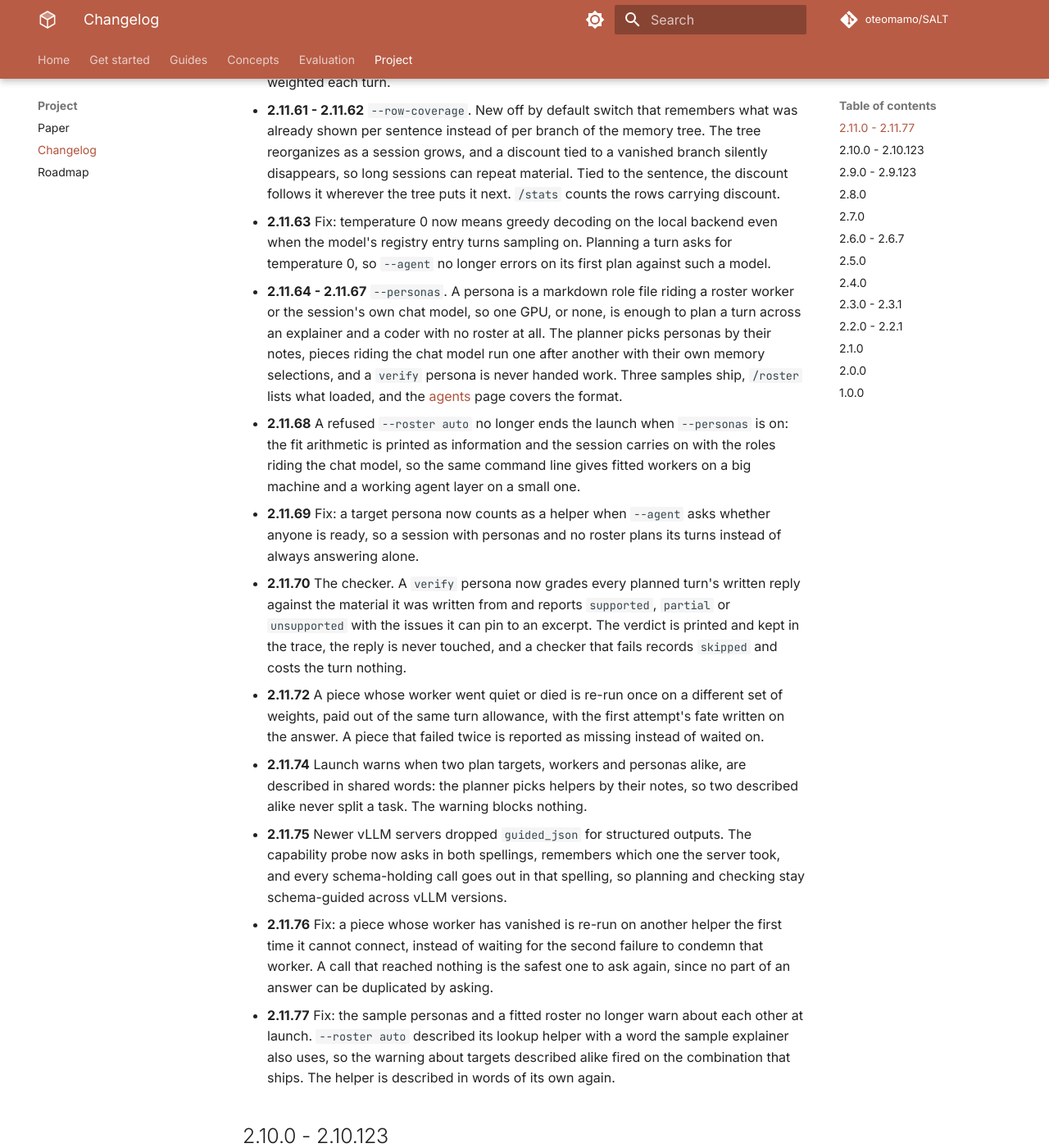
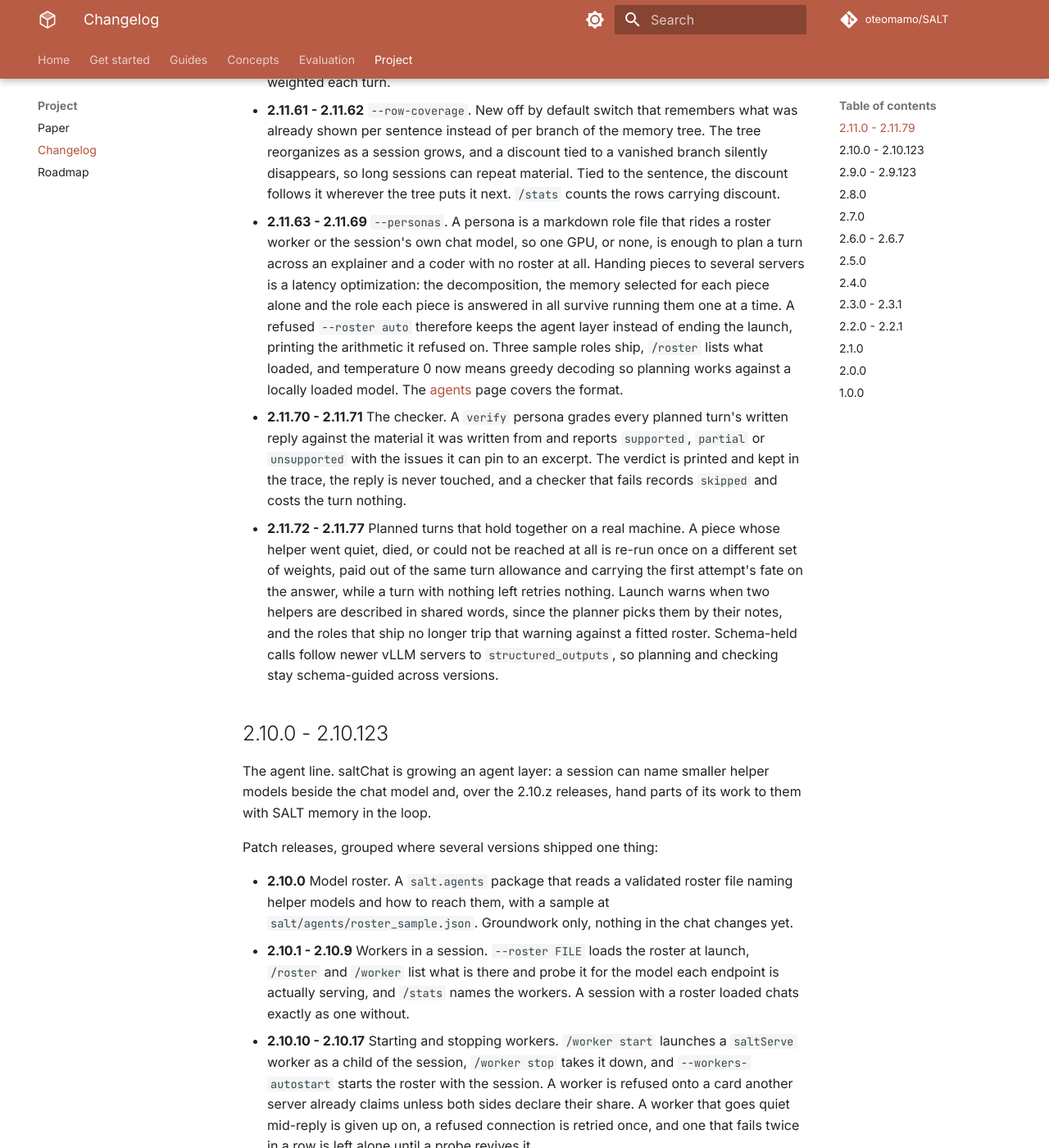
Before and after one commit to oteomamo/SALT, an MkDocs documentation site: the page built from docs/changelog.md, in a window 1280 px wide and 1400 px high, scrolled down 3748 px. Shown: the whole window at 82% size. Built offline with MkDocs 1.6.1 and Material for MkDocs 9.7.7, drawn with Linux system fonts in a browser that asks for light colours; comment, search, counter and statistics services are not loaded; the version menu is left out; some of the changed text lies outside the part shown.

Commit message:
v2.11.79 docs site: the personas run as three changelog entries

```diff
--- a/docs/changelog.md
+++ b/docs/changelog.md
@@ -3,7 +3,7 @@
 What each version added. Versions match the git tags on the
 [repository](https://github.com/oteomamo/SALT).
 
-## 2.11.0 - 2.11.77
+## 2.11.0 - 2.11.79
 
 The MCP milestone. SALT is a working memory layer for any MCP client:
 `salt-mcp` serves compression, conversations and delegation over the
@@ -173,55 +173,34 @@ cover the tools, the roster and the limits.
   long sessions can repeat material. Tied to the sentence, the
   discount follows it wherever the tree puts it next. `/stats` counts
   the rows carrying discount.
-- **2.11.63** Fix: temperature 0 now means greedy decoding on the
-  local backend even when the model's registry entry turns sampling
-  on. Planning a turn asks for temperature 0, so `--agent` no longer
-  errors on its first plan against such a model.
-- **2.11.64 - 2.11.67** `--personas`. A persona is a markdown role
-  file riding a roster worker or the session's own chat model, so one
-  GPU, or none, is enough to plan a turn across an explainer and a
-  coder with no roster at all. The planner picks personas by their
-  notes, pieces riding the chat model run one after another with
-  their own memory selections, and a `verify` persona is never handed
-  work. Three samples ship, `/roster` lists what loaded, and the
-  [agents](agents.md) page covers the format.
-- **2.11.68** A refused `--roster auto` no longer ends the launch when
-  `--personas` is on: the fit arithmetic is printed as information and
-  the session carries on with the roles riding the chat model, so the
-  same command line gives fitted workers on a big machine and a
-  working agent layer on a small one.
-- **2.11.69** Fix: a target persona now counts as a helper when
-  `--agent` asks whether anyone is ready, so a session with personas
-  and no roster plans its turns instead of always answering alone.
-- **2.11.70** The checker. A `verify` persona now grades every planned
-  turn's written reply against the material it was written from and
-  reports `supported`, `partial` or `unsupported` with the issues it
-  can pin to an excerpt. The verdict is printed and kept in the trace,
-  the reply is never touched, and a checker that fails records
-  `skipped` and costs the turn nothing.
-- **2.11.72** A piece whose worker went quiet or died is re-run once
-  on a different set of weights, paid out of the same turn allowance,
-  with the first attempt's fate written on the answer. A piece that
-  failed twice is reported as missing instead of waited on.
-- **2.11.74** Launch warns when two plan targets, workers and personas
-  alike, are described in shared words: the planner picks helpers by
-  their notes, so two described alike never split a task. The warning
-  blocks nothing.
-- **2.11.75** Newer vLLM servers dropped `guided_json` for structured
-  outputs. The capability probe now asks in both spellings, remembers
-  which one the server took, and every schema-holding call goes out in
-  that spelling, so planning and checking stay schema-guided across
-  vLLM versions.
-- **2.11.76** Fix: a piece whose worker has vanished is re-run on
-  another helper the first time it cannot connect, instead of waiting
-  for the second failure to condemn that worker. A call that reached
-  nothing is the safest one to ask again, since no part of an answer
-  can be duplicated by asking.
-- **2.11.77** Fix: the sample personas and a fitted roster no longer
-  warn about each other at launch. `--roster auto` described its
-  lookup helper with a word the sample explainer also uses, so the
-  warning about targets described alike fired on the combination that
-  ships. The helper is described in words of its own again.
+- **2.11.63 - 2.11.69** `--personas`. A persona is a markdown role
+  file that rides a roster worker or the session's own chat model, so
+  one GPU, or none, is enough to plan a turn across an explainer and a
+  coder with no roster at all. Handing pieces to several servers is a
+  latency optimization: the decomposition, the memory selected for
+  each piece alone and the role each piece is answered in all survive
+  running them one at a time. A refused `--roster auto` therefore
+  keeps the agent layer instead of ending the launch, printing the
+  arithmetic it refused on. Three sample roles ship, `/roster` lists
+  what loaded, and temperature 0 now means greedy decoding so planning
+  works against a locally loaded model. The [agents](agents.md) page
+  covers the format.
+- **2.11.70 - 2.11.71** The checker. A `verify` persona grades every
+  planned turn's written reply against the material it was written
+  from and reports `supported`, `partial` or `unsupported` with the
+  issues it can pin to an excerpt. The verdict is printed and kept in
+  the trace, the reply is never touched, and a checker that fails
+  records `skipped` and costs the turn nothing.
+- **2.11.72 - 2.11.77** Planned turns that hold together on a real
+  machine. A piece whose helper went quiet, died, or could not be
+  reached at all is re-run once on a different set of weights, paid
+  out of the same turn allowance and carrying the first attempt's fate
+  on the answer, while a turn with nothing left retries nothing.
+  Launch warns when two helpers are described in shared words, since
+  the planner picks them by their notes, and the roles that ship no
+  longer trip that warning against a fitted roster. Schema-held calls
+  follow newer vLLM servers to `structured_outputs`, so planning and
+  checking stay schema-guided across versions.
 
 ## 2.10.0 - 2.10.123
 
--- a/pyproject.toml
+++ b/pyproject.toml
@@ -4,7 +4,7 @@ build-backend = "setuptools.build_meta"
 
 [project]
 name = "salt"
-version = "2.11.78"
+version = "2.11.79"
 description = "SALT: Salience-Aware Lexical Trie for Long-Context Compression"
 readme = "README.md"
 license = "MIT"
```
